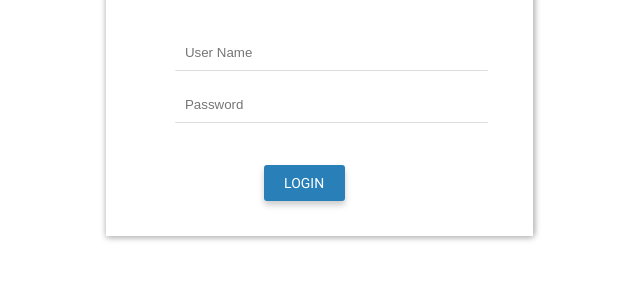
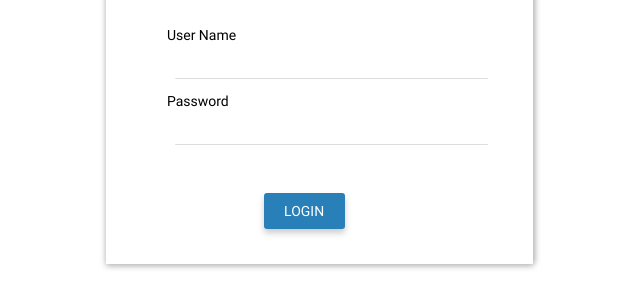
Before and after one commit to hasa93/tagger-chrome, a browser extension: page index.html at #!/login in a window 1280 px wide. Both pictures are taken after a click on the picture 1253 px from the left and 27 px from the top of the page. Shown: the part 294-602 px from the top of the page, without its empty margins (316-956 px from the left). Drawn offline with Linux system fonts and the light colour scheme.

Commit message:
Add labels to login form

```diff
--- a/style/style.css
+++ b/style/style.css
@@ -176,7 +176,7 @@ ul.nav-pane-items{
 
 input{
 	width: 80%;
-	margin: 8px;
+	margin: 0px 8px 14px 8px;
 	padding: 10px;
 	border-style: none;
 	border-radius: 1px;
--- a/templates/login.html
+++ b/templates/login.html
@@ -7,8 +7,11 @@
 
 	<div class="message-box-content">
 		<div class="input-fields col-md-s1">
-			<input type="text" placeholder="User Name"/>
-			<input type="text" placeholder="Password"/>
+			<label for="uname"> User Name </label>
+			<input id="uname" type="text"/>
+
+			<label for="password"> Password </label>
+			<input id="password" type="password"/>
 		</div>
 
 		<iv class="col-md-s4">
```
